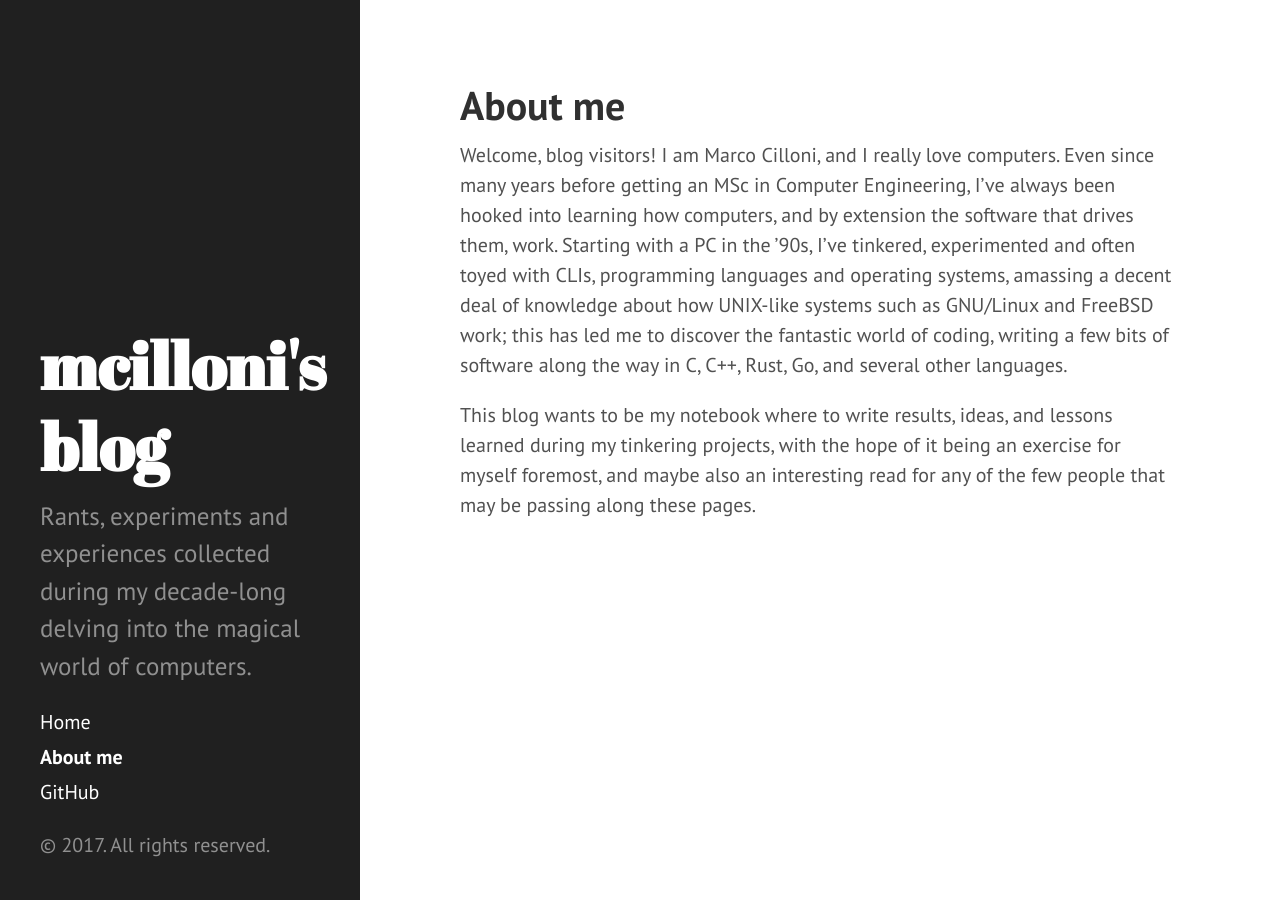
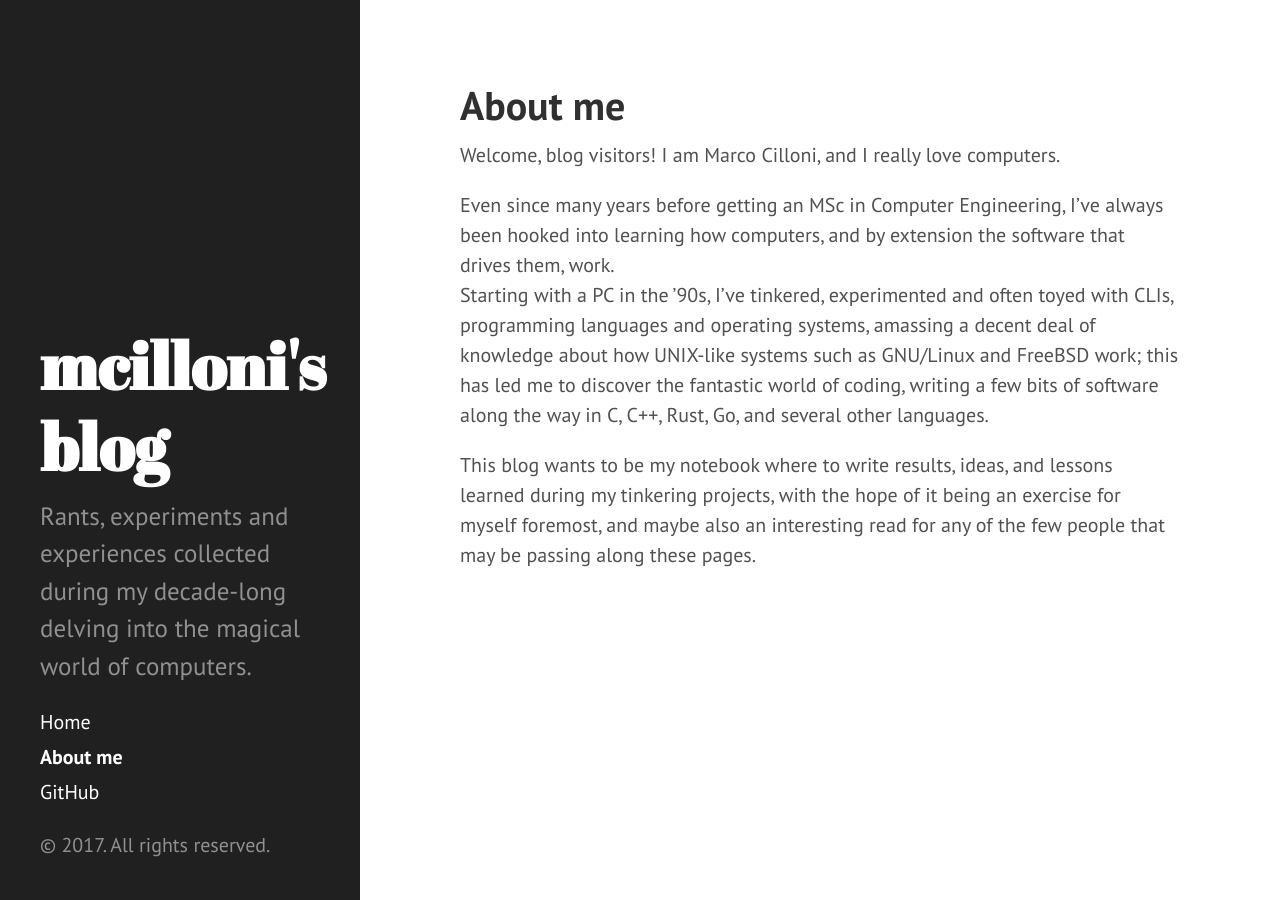
Before and after one commit to mcilloni/mcilloni.github.io, a Jekyll site: the page built from about.md, in a window 1280 px wide. Built offline with Jekyll 4.4.1, drawn with Linux system fonts in a browser that asks for light colours.

```diff
--- a/about.md
+++ b/about.md
@@ -4,7 +4,8 @@ title: About me
 ---
 
 Welcome, blog visitors! I am Marco Cilloni, and I really love computers.
-Even since many years before getting an MSc in Computer Engineering, I've always been hooked into learning how computers, and by extension the software that drives them, work.
+
+Even since many years before getting an MSc in Computer Engineering, I've always been hooked into learning how computers, and by extension the software that drives them, work.\
 Starting with a PC in the '90s, I've tinkered, experimented and often toyed with CLIs, programming languages and operating systems, amassing a decent deal of knowledge about how UNIX-like systems such as GNU/Linux and FreeBSD work; this has led me to discover the fantastic world of coding, writing a few bits of software along the way in C, C++, Rust, Go, and several other languages.
 
 This blog wants to be my notebook where to write results, ideas, and lessons learned during my tinkering projects, with the hope of it being an exercise for myself foremost, and maybe also an interesting read for any of the few people that may be passing along these pages.
```
